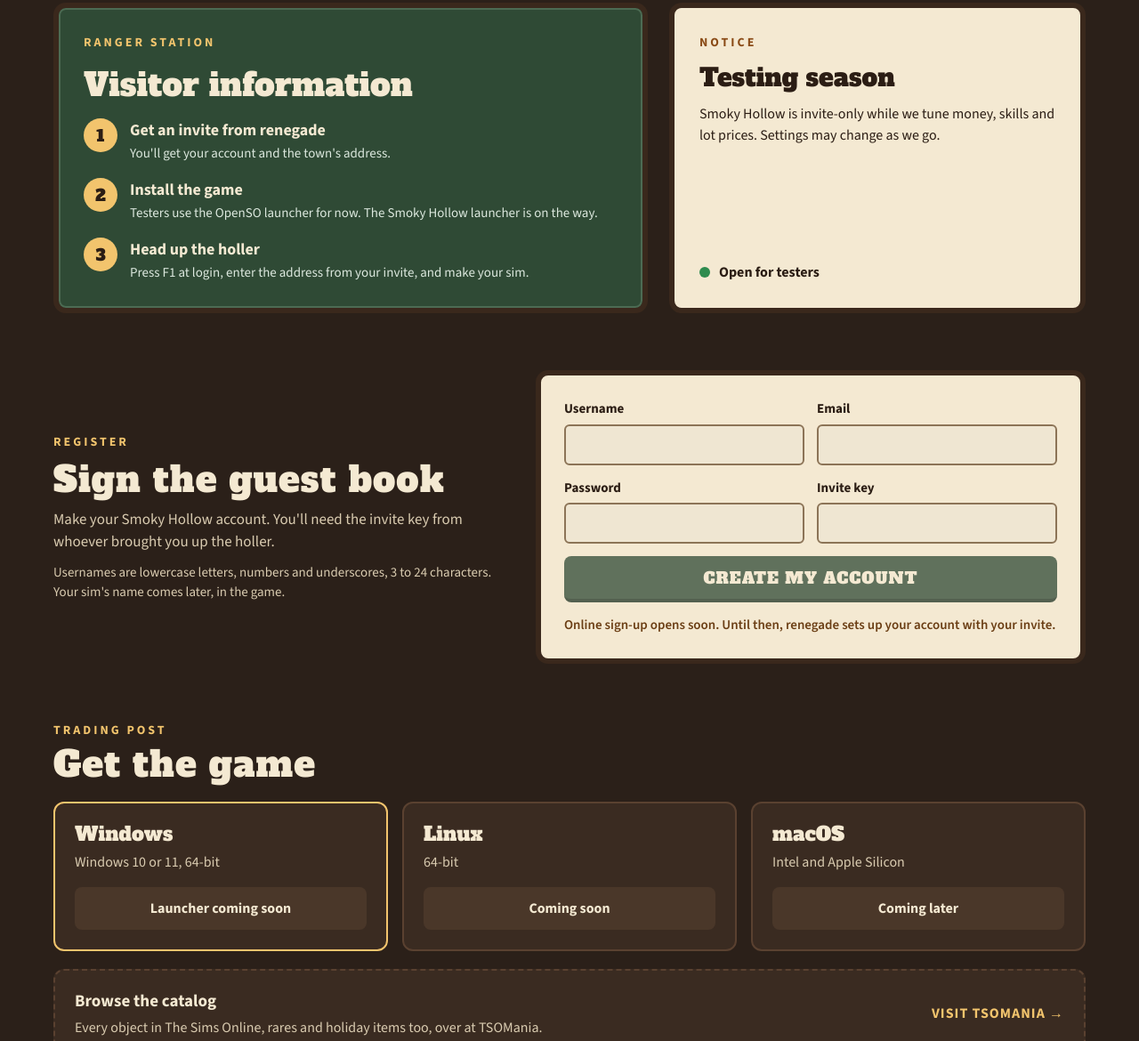
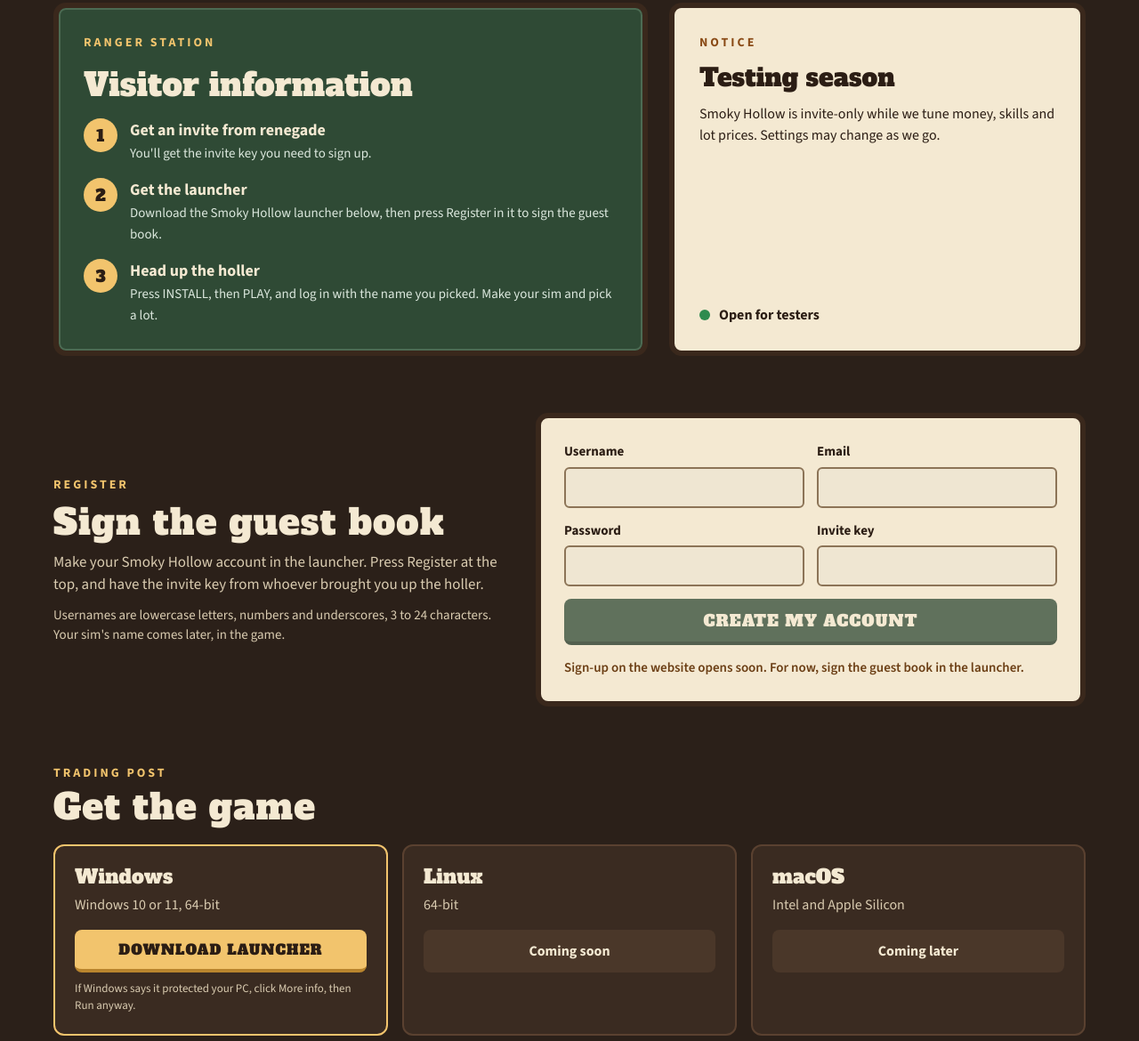
Before and after one commit to smokyhollowtso/smokyhollowtso.github.io, a plain HTML site: page index.html in a window 1280 px wide. Shown: the part 1201-2371 px from the top of the page at 89% size. Drawn offline with nearby package versions, Linux system fonts and the light colour scheme.

Commit message:
Add files via upload

```diff
--- a/index.html
+++ b/index.html
@@ -95,6 +95,7 @@ main.wrap{padding-top:56px;padding-bottom:56px;display:flex;flex-direction:colum
 
 .post{background:var(--bark2);border:2px solid var(--edge);border-radius:12px;padding:22px;display:flex;flex-direction:column;gap:8px}
 .post.main{border-color:var(--gold)}
+.post .btn{margin-top:8px;font-size:16px;min-height:48px}
 .post h3{font-size:22px}
 .catalog{display:flex;flex-wrap:wrap;align-items:center;justify-content:space-between;gap:14px;background:var(--bark2);border:2px dashed var(--edge);border-radius:12px;padding:20px 22px;text-decoration:none;color:inherit}
 .catalog:hover{border-color:var(--gold)}
@@ -182,9 +183,9 @@ footer{border-top:2px dashed var(--edge);padding:24px 20px 40px;font-size:14px;c
       <span class="kicker">RANGER STATION</span>
       <h2 id="visit-h">Visitor information</h2>
       <ol class="steps">
-        <li><span class="n">1</span><div><b>Get an invite from renegade</b><span class="d">You'll get your account and the town's address.</span></div></li>
-        <li><span class="n">2</span><div><b>Install the game</b><span class="d">Testers use the OpenSO launcher for now. The Smoky Hollow launcher is on the way.</span></div></li>
-        <li><span class="n">3</span><div><b>Head up the holler</b><span class="d">Press F1 at login, enter the address from your invite, and make your sim.</span></div></li>
+        <li><span class="n">1</span><div><b>Get an invite from renegade</b><span class="d">You'll get the invite key you need to sign up.</span></div></li>
+        <li><span class="n">2</span><div><b>Get the launcher</b><span class="d">Download the Smoky Hollow launcher below, then press Register in it to sign the guest book.</span></div></li>
+        <li><span class="n">3</span><div><b>Head up the holler</b><span class="d">Press INSTALL, then PLAY, and log in with the name you picked. Make your sim and pick a lot.</span></div></li>
       </ol>
     </div>
     <div class="notice">
@@ -199,7 +200,7 @@ footer{border-top:2px dashed var(--edge);padding:24px 20px 40px;font-size:14px;c
     <div class="intro">
       <span class="kicker">REGISTER</span>
       <h2 id="reg-h">Sign the guest book</h2>
-      <p>Make your Smoky Hollow account. You'll need the invite key from whoever brought you up the holler.</p>
+      <p>Make your Smoky Hollow account in the launcher. Press Register at the top, and have the invite key from whoever brought you up the holler.</p>
       <p style="font-size:15px">Usernames are lowercase letters, numbers and underscores, 3 to 24 characters. Your sim's name comes later, in the game.</p>
     </div>
     <form class="guest" aria-labelledby="reg-h" onsubmit="return false">
@@ -211,14 +212,14 @@ footer{border-top:2px dashed var(--edge);padding:24px 20px 40px;font-size:14px;c
         <div class="f"><label for="r-key">Invite key</label><input id="r-key" type="text"></div>
         <button type="submit">CREATE MY ACCOUNT</button>
       </fieldset>
-      <p class="wait">Online sign-up opens soon. Until then, renegade sets up your account with your invite.</p>
+      <p class="wait">Sign-up on the website opens soon. For now, sign the guest book in the launcher.</p>
     </form>
   </section>
 
   <section id="post" aria-labelledby="post-h" style="display:flex;flex-direction:column;gap:20px">
     <div class="head"><span class="kicker">TRADING POST</span><h2 id="post-h">Get the game</h2></div>
     <div class="grid3">
-      <div class="post main"><h3>Windows</h3><span class="muted">Windows 10 or 11, 64-bit</span><span class="soon">Launcher coming soon</span></div>
+      <div class="post main"><h3>Windows</h3><span class="muted">Windows 10 or 11, 64-bit</span><a class="btn" href="https://github.com/smokyhollowtso/smokyhollowtso.github.io/releases/download/v0.4.3-sh2/SmokyHollowLauncher.exe">DOWNLOAD LAUNCHER</a><span class="muted" style="font-size:13px">If Windows says it protected your PC, click More info, then Run anyway.</span></div>
       <div class="post"><h3>Linux</h3><span class="muted">64-bit</span><span class="soon">Coming soon</span></div>
       <div class="post"><h3>macOS</h3><span class="muted">Intel and Apple Silicon</span><span class="soon">Coming later</span></div>
     </div>
```
